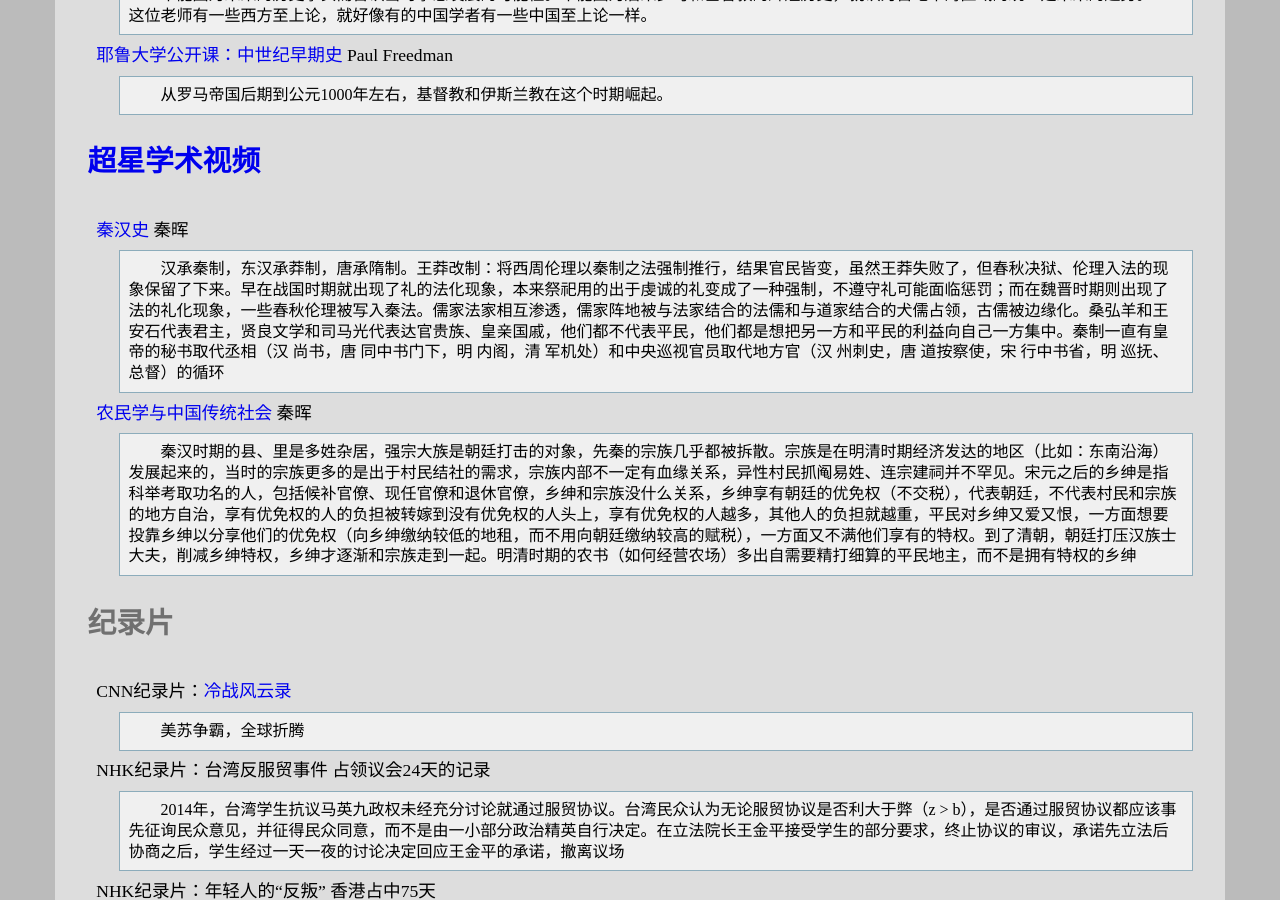
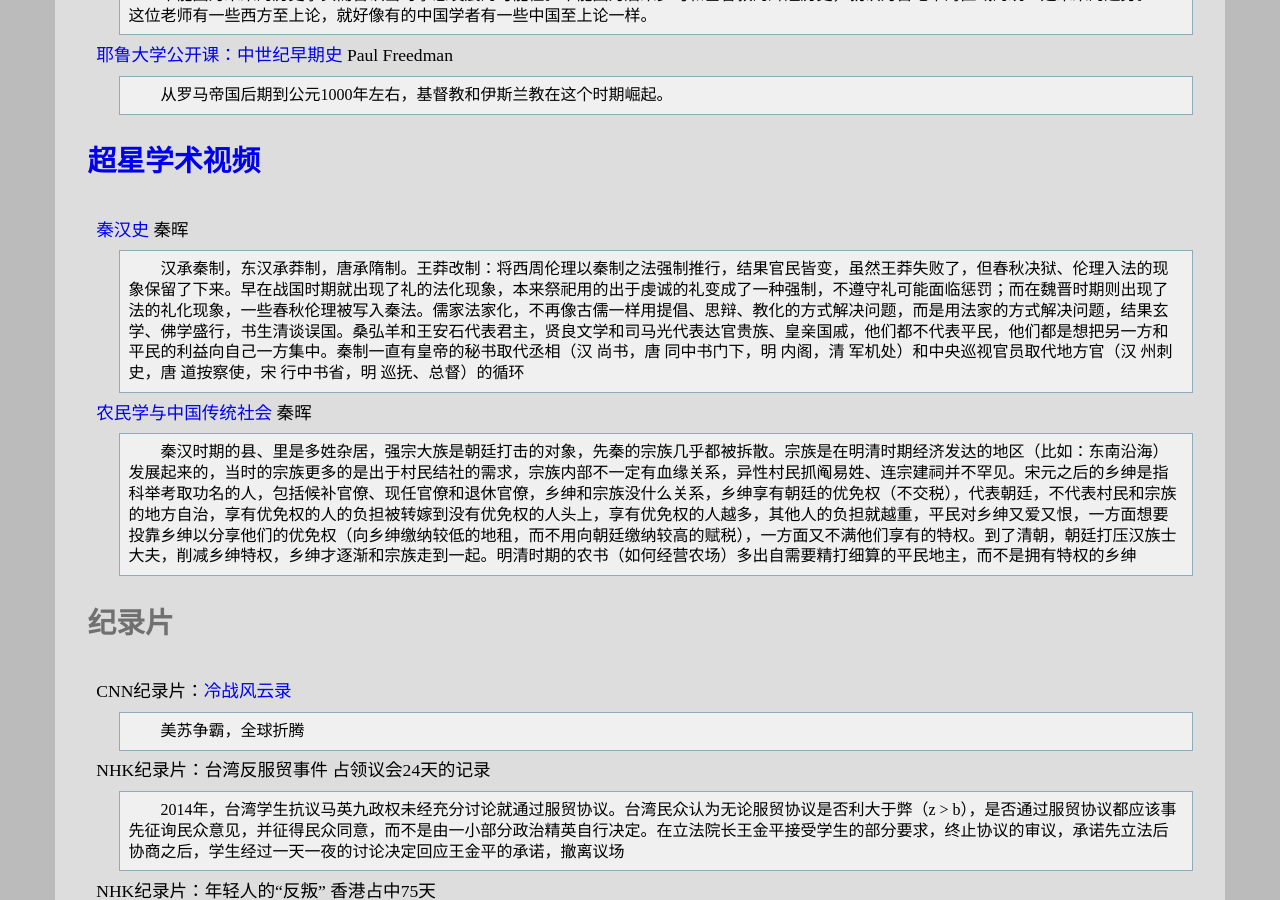
Before and after one commit to leiqin/leiqin.github.io, a Jekyll site: the page built from shoucang/history.markdown, in a window 1280 px wide and 900 px high, scrolled down 3453 px. Built offline with Jekyll 4.4.1, drawn with Linux system fonts in a browser that asks for light colours.

Commit message:
_ 小修改

```diff
--- a/shoucang/history.markdown
+++ b/shoucang/history.markdown
@@ -101,7 +101,7 @@ title: 以史为镜
 ### [超星学术视频](http://video.chaoxing.com/)
 
 [秦汉史](http://mooc.chaoxing.com/course/1122947.html) 秦晖
-:	汉承秦制，东汉承莽制，唐承隋制。王莽改制：将西周伦理以秦制之法强制推行，结果官民皆变，虽然王莽失败了，但春秋决狱、伦理入法的现象保留了下来。早在战国时期就出现了礼的法化现象，本来祭祀用的出于虔诚的礼变成了一种强制，不遵守礼可能面临惩罚；而在魏晋时期则出现了法的礼化现象，一些春秋伦理被写入秦法。儒家法家相互渗透，儒家阵地被与法家结合的法儒和与道家结合的犬儒占领，古儒被边缘化。桑弘羊和王安石代表君主，贤良文学和司马光代表达官贵族、皇亲国戚，他们都不代表平民，他们都是想把另一方和平民的利益向自己一方集中。秦制一直有皇帝的秘书取代丞相（汉 尚书，唐 同中书门下，明 内阁，清 军机处）和中央巡视官员取代地方官（汉 州刺史，唐 道按察使，宋 行中书省，明 巡抚、总督）的循环
+:	汉承秦制，东汉承莽制，唐承隋制。王莽改制：将西周伦理以秦制之法强制推行，结果官民皆变，虽然王莽失败了，但春秋决狱、伦理入法的现象保留了下来。早在战国时期就出现了礼的法化现象，本来祭祀用的出于虔诚的礼变成了一种强制，不遵守礼可能面临惩罚；而在魏晋时期则出现了法的礼化现象，一些春秋伦理被写入秦法。儒家法家化，不再像古儒一样用提倡、思辩、教化的方式解决问题，而是用法家的方式解决问题，结果玄学、佛学盛行，书生清谈误国。桑弘羊和王安石代表君主，贤良文学和司马光代表达官贵族、皇亲国戚，他们都不代表平民，他们都是想把另一方和平民的利益向自己一方集中。秦制一直有皇帝的秘书取代丞相（汉 尚书，唐 同中书门下，明 内阁，清 军机处）和中央巡视官员取代地方官（汉 州刺史，唐 道按察使，宋 行中书省，明 巡抚、总督）的循环
 
 [农民学与中国传统社会](http://video.chaoxing.com/serie_400000203.shtml) 秦晖
 :	秦汉时期的县、里是多姓杂居，强宗大族是朝廷打击的对象，先秦的宗族几乎都被拆散。宗族是在明清时期经济发达的地区（比如：东南沿海）发展起来的，当时的宗族更多的是出于村民结社的需求，宗族内部不一定有血缘关系，异性村民抓阄易姓、连宗建祠并不罕见。宋元之后的乡绅是指科举考取功名的人，包括候补官僚、现任官僚和退休官僚，乡绅和宗族没什么关系，乡绅享有朝廷的优免权（不交税），代表朝廷，不代表村民和宗族的地方自治，享有优免权的人的负担被转嫁到没有优免权的人头上，享有优免权的人越多，其他人的负担就越重，平民对乡绅又爱又恨，一方面想要投靠乡绅以分享他们的优免权（向乡绅缴纳较低的地租，而不用向朝廷缴纳较高的赋税），一方面又不满他们享有的特权。到了清朝，朝廷打压汉族士大夫，削减乡绅特权，乡绅才逐渐和宗族走到一起。明清时期的农书（如何经营农场）多出自需要精打细算的平民地主，而不是拥有特权的乡绅
```
